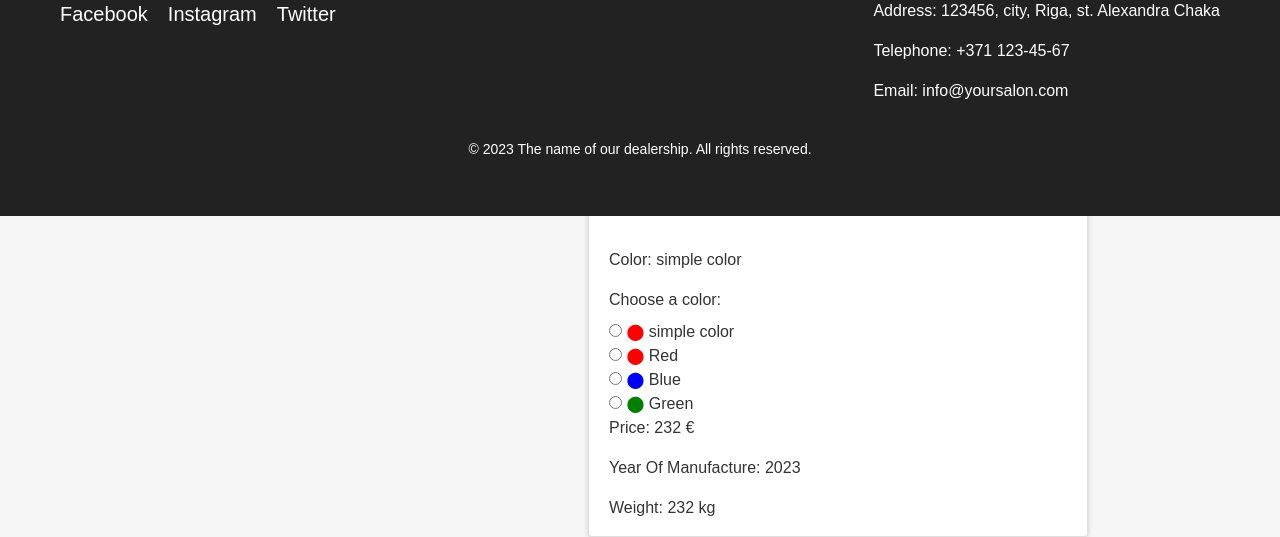
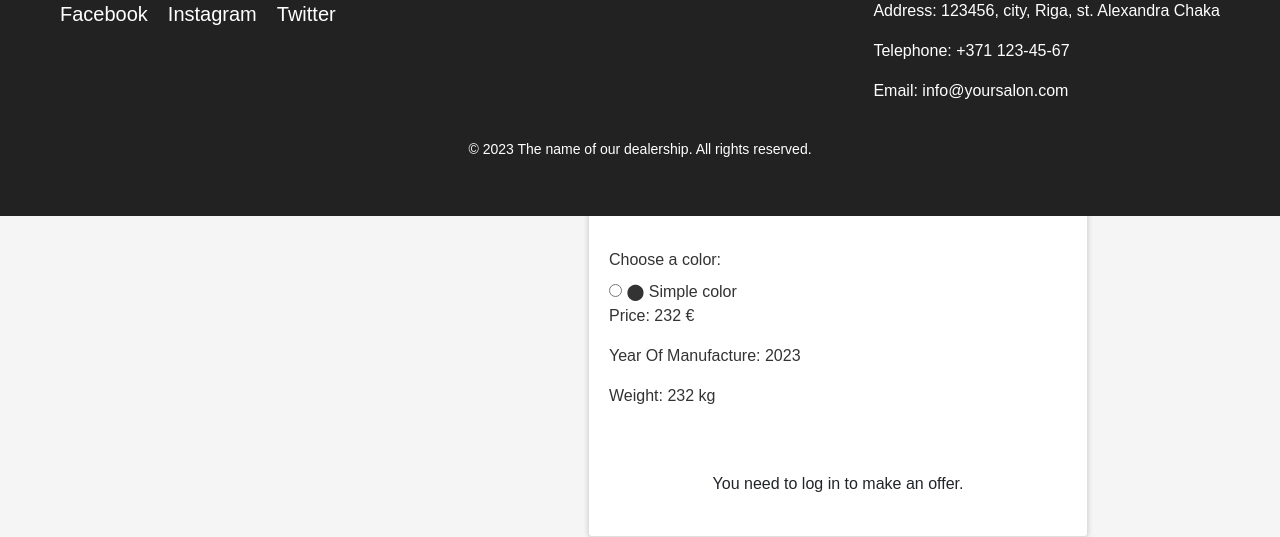
Before and after one commit to kostjakotovich/autosalons, a PHP site: page /offerPage.php?offerID=55 in a window 1280 px wide. Shown: the part 750-1287 px from the top of the page. Run offline with PHP 8.4, Linux system fonts and the light colour scheme; data comes from the database, SQL or seed files in the repository.

Commit message:
Tagad atspogulo visas iespejamas krasas ka ari rada tos order lapa + database fix

```diff
--- a/Offer.php
+++ b/Offer.php
@@ -45,6 +45,14 @@
         return $result;
     }
 
+    public function getOfferColors($offerID) {
+        $sql = "SELECT color FROM car_colors WHERE offerID = ?";
+        $stmt = $this->conn->prepare($sql);
+        $stmt->execute([$offerID]);
+        $result = $stmt->fetch(PDO::FETCH_ASSOC);
+        return $result;
+    }
+
     public function getAllOffers() {
         $sql = "SELECT * FROM offers INNER JOIN offersinfo on offers.offerID = offersinfo.offersID INNER JOIN car_colors on offers.offerID = car_colors.offerID";
         $stmt = $this->conn->prepare($sql);
@@ -70,7 +78,7 @@
             $offerID = $this->conn->lastInsertId();
 
             // Затем добавляем информацию о цвете и URL изображения в таблицу car_colors
-            $sql = "INSERT INTO car_colors (offerID, color, image_url) VALUES (?, ?, ?)";
+            $sql = "INSERT INTO car_colors (offerID, color, image_url) VALUES (?, ?)";
             $stmt = $this->conn->prepare($sql);
             $stmt->execute([$offerID, $data['color'], $imageFilePath]);
 
--- a/Order.php
+++ b/Order.php
@@ -96,11 +96,12 @@
 
 
     public function getAllOrderInfo() {
-        $sql = "SELECT o.orderID, o.orderDate, o.name, o.surname, o.telephone, o.status, u.username, u.email, off.manufacturer, off.type, offInf.price
+        $sql = "SELECT o.orderID, o.orderDate, o.name, o.surname, o.telephone, o.status, u.username, u.email, off.manufacturer, off.type, CarCol.color, offInf.price
                 FROM `order` o
                 LEFT JOIN `user` u ON o.orderUserID = u.userID
                 LEFT JOIN `offers` off ON o.orderOfferID = off.offerID
                 LEFT JOIN `offersinfo` offInf ON off.offerID = offInf.offersID
+                INNER JOIN `car_colors` CarCol ON off.offerID = CarCol.offerID
                 order by `orderID` DESC";
         $stmt = $this->conn->prepare($sql);
         $stmt->execute();
@@ -111,10 +112,11 @@
 
     public function getOrderInfo($userID) {
         $this->orderUserID = $userID;
-        $sql = "SELECT o.orderID, o.orderDate, o.name, o.surname, o.telephone, o.status, u.username, u.email, off.manufacturer, off.type, offInf.price
+        $sql = "SELECT o.orderID, o.orderDate, o.name, o.surname, o.telephone, o.status, u.username, u.email, off.manufacturer, off.type, col.color, offInf.price
                 FROM `order` o
                 LEFT JOIN `user` u ON o.orderUserID = u.userID
                 LEFT JOIN `offers` off ON o.orderOfferID = off.offerID
+                INNER JOIN `car_colors` col ON off.offerID = col.offerID
                 LEFT JOIN `offersinfo` offInf ON off.offerID = offInf.offersID
                 WHERE o.orderUserID = ?";
         $stmt = $this->conn->prepare($sql);
--- a/includes/ordersTable.inc.php
+++ b/includes/ordersTable.inc.php
@@ -12,6 +12,7 @@
     echo "<td>".$order['email']."</td>";
     echo "<td>".$order['manufacturer']."</td>";
     echo "<td>".$order['type']."</td>";
+    echo "<td>".$order['color']."</td>";
     echo "<td>".$order['price']." $</td>";
     echo "<td>
         <select name='status[$order[orderID]]'>
--- a/offerPage.php
+++ b/offerPage.php
@@ -12,6 +12,7 @@
   $offer = new Offer();
   $selectedOffer = $offer->getOffer($offerID);
   $selectedOfferColor = $offer->getOfferColor($offerID);
+  $selectedOfferColors = $offer->getOfferColors($offerID);
   $selectedOfferInfo = $offer->getOfferInfo($offerID);
 }
 
@@ -56,14 +57,13 @@
       <br>
       <h5>More information:</h5>
       <br>
-      <p class="card-text"><?php echo 'Color: ' .$selectedOfferColor['color'] ; ?></p>
 
       <label>Choose a color:</label><br>
-      <input type="radio" name="color" value="Red"> <span style="color: red;">&#11044;</span> <?php echo $selectedOfferColor['color']; ?><br>
-      <input type="radio" name="color" value="Red"> <span style="color: red;">&#11044;</span> Red<br>
-      <input type="radio" name="color" value="Blue"> <span style="color: blue;">&#11044;</span> Blue<br>
-      <input type="radio" name="color" value="Green"> <span style="color: green;">&#11044;</span> Green<br>
-      <!-- Добавьте круглые кнопки и соответствующие значения цветов -->
+      <?php foreach ($selectedOfferColors as $color) { ?>
+          <input type="radio" name="color" value="<?php echo $color; ?>">
+          <span style="color: <?php echo $color; ?>;">&#11044;</span>
+          <?php echo ucfirst($color); ?><br>
+      <?php } ?>
 
       <p class="card-text"><?php echo 'Price: ' . $selectedOfferInfo['price'] . ' €'; ?></p>
       <p class="card-text"><?php echo 'Year Of Manufacture: ' . date('Y', strtotime($selectedOfferInfo['yearOfManufacture'])); ?></p>
--- a/phpSearchOption.php
+++ b/phpSearchOption.php
@@ -5,6 +5,7 @@
   public function searchOffers($search, $selectedBrand, $currentPrice) {
       $query = "SELECT *
                 FROM offers
+                Inner join car_colors on offers.offerID = car_colors.offerID
                 Inner join offersinfo on offers.offerID = offersinfo.offersID
                 WHERE (manufacturer LIKE :search OR type LIKE :search OR CONCAT(manufacturer, ' ', type) LIKE :search OR CONCAT(manufacturer, type) LIKE :search)";
       if (!empty($selectedBrand)) {
```
Also changed, not shown: includes/ordersTableTemplate.php (added, +16 -0 lines), includes/userOrdersTable.php (added, +14 -0 lines), ordersPage.php (+3 -45 lines), profile.php (+2 -13 lines).
